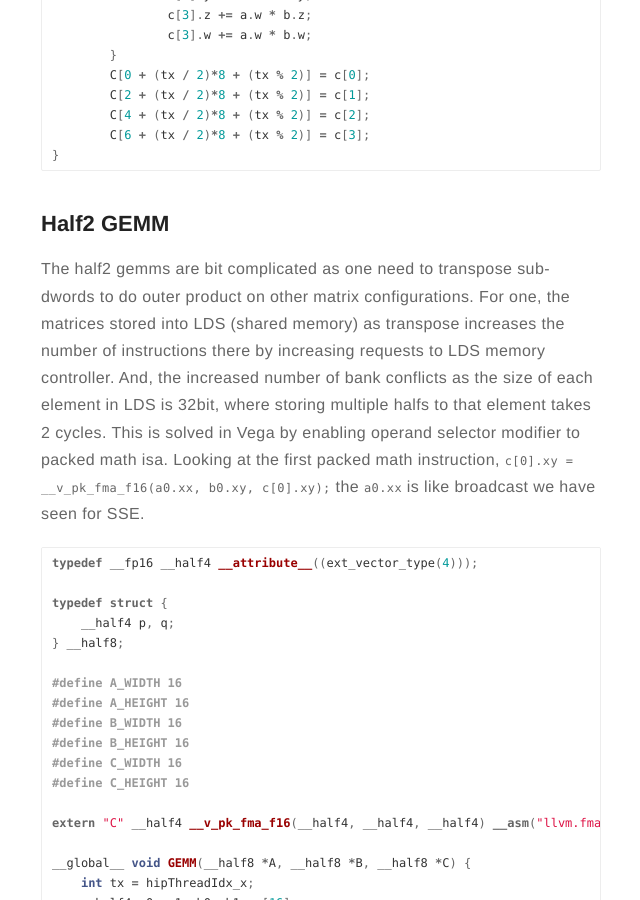
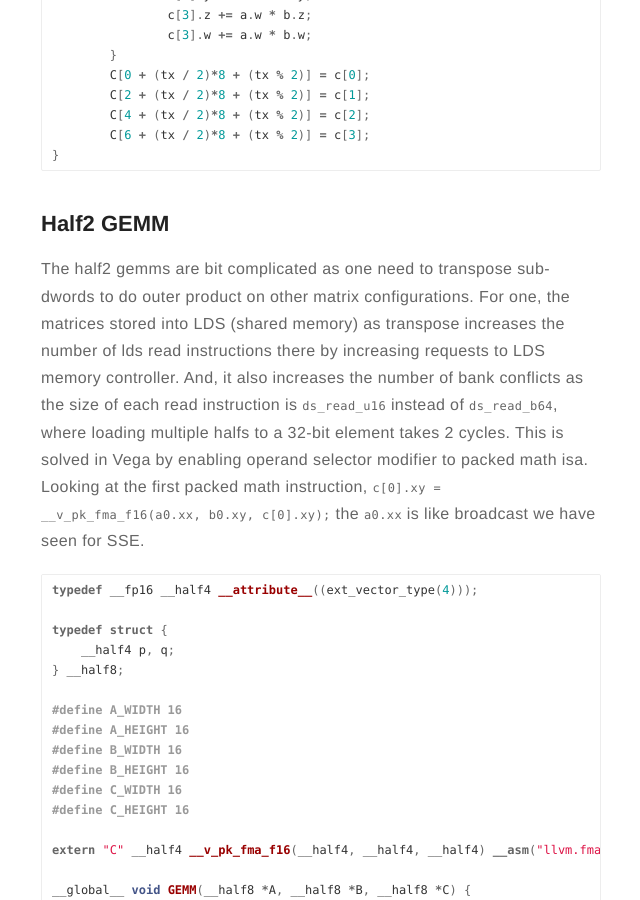
Before and after one commit to adityaatluri/adityaatluri.github.io, a Jekyll site: the page built from _posts/2017-08-24-musings-gemm.md, in a window 1280 px wide and 900 px high, scrolled down 6571 px. Shown: the whole window, without its empty margins (319-959 px from the left). Built offline with Jekyll 4.4.1, drawn with Linux system fonts in a browser that asks for light colours; comment, search, counter and statistics services are not loaded.

Commit message:
Update 2017-08-24-musings-gemm.md

```diff
--- a/_posts/2017-08-24-musings-gemm.md
+++ b/_posts/2017-08-24-musings-gemm.md
@@ -204,7 +204,7 @@ __global__ void GEMM(float4 *A, float4 *B, float4 *C) {
 
 ## Half2 GEMM
 
-The half2 gemms are bit complicated as one need to transpose sub-dwords to do outer product on other matrix configurations. For one, the matrices stored into LDS (shared memory) as transpose increases the number of instructions there by increasing requests to LDS memory controller. And, the increased number of bank conflicts as the size of each element in LDS is 32bit, where storing multiple halfs to that element takes 2 cycles. This is solved in Vega by enabling operand selector modifier to packed math isa.
+The half2 gemms are bit complicated as one need to transpose sub-dwords to do outer product on other matrix configurations. For one, the matrices stored into LDS (shared memory) as transpose increases the number of lds read instructions there by increasing requests to LDS memory controller. And, it also increases the number of bank conflicts as the size of each read instruction is `ds_read_u16` instead of `ds_read_b64`, where loading multiple halfs to a 32-bit element takes 2 cycles. This is solved in Vega by enabling operand selector modifier to packed math isa.
 Looking at the first packed math instruction, `c[0].xy = __v_pk_fma_f16(a0.xx, b0.xy, c[0].xy);` the `a0.xx` is like broadcast we have seen for SSE.
 
 {% highlight cpp %}
```
